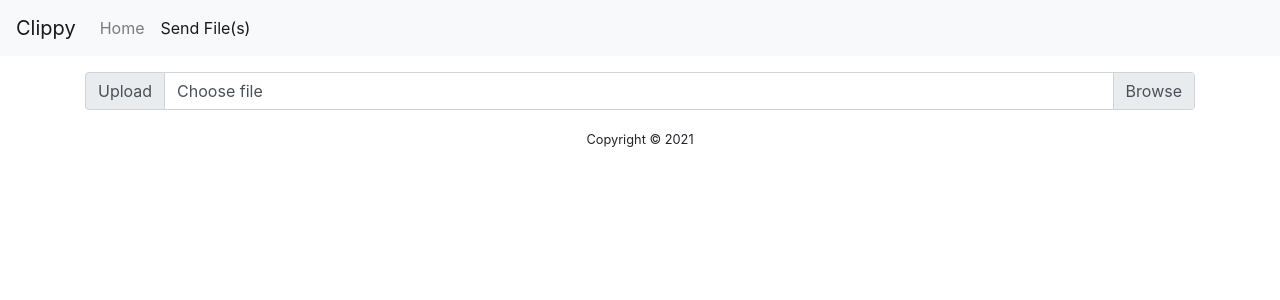
After one commit to BishoyAbdelmalik/Clippy-Server, a Flask app: page /send in a window 1280 px wide. The commit adds this page. Shown: the top 300 px of the page. Run offline with Flask 2, Linux system fonts and the light colour scheme; parts of the project's set-up code (start-up, migrations or seed data) failed here and were passed over; some libraries are stand-ins or nearby versions.

Commit message:
added multifile support

```diff
--- a/flaskserver.py
+++ b/flaskserver.py
@@ -20,6 +20,8 @@ from werkzeug.utils import secure_filename
 import webbrowser
 import shutil
 from helper import create_dir_if_missing, is_port_in_use,get_my_ip_address
+from subprocess import Popen, PIPE
+import sys
 
 # Random
 from os import urandom
@@ -47,7 +49,35 @@ def run_flask():
             flask_port = loaded_machine_info["port"]
         ports=[websocket_port,flask_port]
         return render_template('index.jinja',title="Homepage",ports=ports,ip=get_my_ip_address())
+    @app.route("/send",methods=["GET","POST"])
+    def send_to_phone():
+        if request.method == 'POST':
+            print(request.files)
+            print(request.files.getlist("file"))
+            # check if the post request has the file part
+            if 'file' not in request.files:
+                flash('No file part')
+                abort(404)
+            files=request.files.getlist("file")
+            absolute_path=[]
+            for file in files:
+                # if user does not select file, browser also
+                # submit an empty part without filename
+                if file.filename == '':
+                    flash('No selected file')
+                    abort(404)
+                if file:
+                    create_dir_if_missing(app.config['UPLOAD_FOLDER'])
+                    filename = secure_filename(file.filename)
 
+                    file.save(os.path.join(app.config['UPLOAD_FOLDER'], filename))
+                    absolute_path.append(os.path.join(os.getcwd(), os.path.join(app.config['UPLOAD_FOLDER'], filename)))
+            for path in absolute_path:
+                send = Popen([sys.executable, os.getcwd()+"\\send_file.pyw" , path],stdout=PIPE)
+                pass
+            return "sent"
+        else:
+            return render_template('send.jinja',title="Send File(s)")
     @app.route("/get",methods=["GET"])
     def send():
         try:
--- a/static/upload.html
+++ b/static/upload.html
@@ -28,8 +28,6 @@
             <script src="/static/js/jquery.min.js" "></script>
             <script>
                 $("#file ").on("change ",()=>{
-                    //var filename=$('#file').val().split('\\').pop()
-                    //console.log($('#file').val())
                     var names = " ";
                     for (var i = 0; i <$("#file ").get(0).files.length; ++i) {
                         names +=$("#file ").get(0).files[i].name;
--- a/templates/index.jinja
+++ b/templates/index.jinja
@@ -10,7 +10,7 @@
                 <a class="nav-link" href="/">Home <span class="sr-only">(current)</span></a>
             </li>
             <li class="nav-item">
-                <a class="nav-link" href="#">Send File</a>
+                <a class="nav-link" href="/send">Send File(s)</a>
             </li>
         </ul>
     </div>
--- /dev/null
+++ b/templates/send.jinja
@@ -0,0 +1,45 @@
+{% extends "base.jinja" %} {% block title %}{{ title }}{% endblock %} {% block content %}
+<nav class="navbar navbar-expand-lg navbar-light bg-light">
+    <a class="navbar-brand" href="/">Clippy</a>
+    <button class="navbar-toggler" type="button" data-toggle="collapse" data-target="#navbarSupportedContent" aria-controls="navbarSupportedContent" aria-expanded="false" aria-label="Toggle navigation">
+        <span class="navbar-toggler-icon"></span>
+    </button>
+    <div class="collapse navbar-collapse" id="navbarSupportedContent">
+        <ul class="navbar-nav mr-auto">
+            <li class="nav-item">
+                <a class="nav-link" href="/">Home</a>
+            </li>
+            <li class="nav-item active">
+                <a class="nav-link" href="/send">Send File(s) <span class="sr-only">(current)</span></a>
+            </li>
+        </ul>
+    </div>
+</nav>
+<section class="container mt-3">
+    <form action="/send" method="POST" enctype="multipart/form-data">
+        <div class="input-group mb-3">
+            <div class="input-group-prepend">
+                <input class="input-group-text" type="submit" value="Upload">
+            </div>
+            <div class="custom-file">
+                <input type="file" class="custom-file-input" id="file" name="file" multiple required>
+                <label class="custom-file-label" id="filename" for="inputGroupFile01">Choose file</label>
+            </div>
+        </div>
+
+    </form>
+    <script src="/static/js/jquery.min.js" "></script>
+    <script>
+        $("#file ").on("change ",()=>{
+            var names = " ";
+            for (var i = 0; i <$("#file ").get(0).files.length; ++i) {
+                names +=$("#file ").get(0).files[i].name;
+                if(i!=$("#file ").get(0).files.length-1){
+                    names += ", "
+                }
+            }
+            $("#filename ").html(names)
+        })
+    </script>
+</section>
+{% endblock %}
```
Also changed, not shown: server.py (+4 -5 lines).
